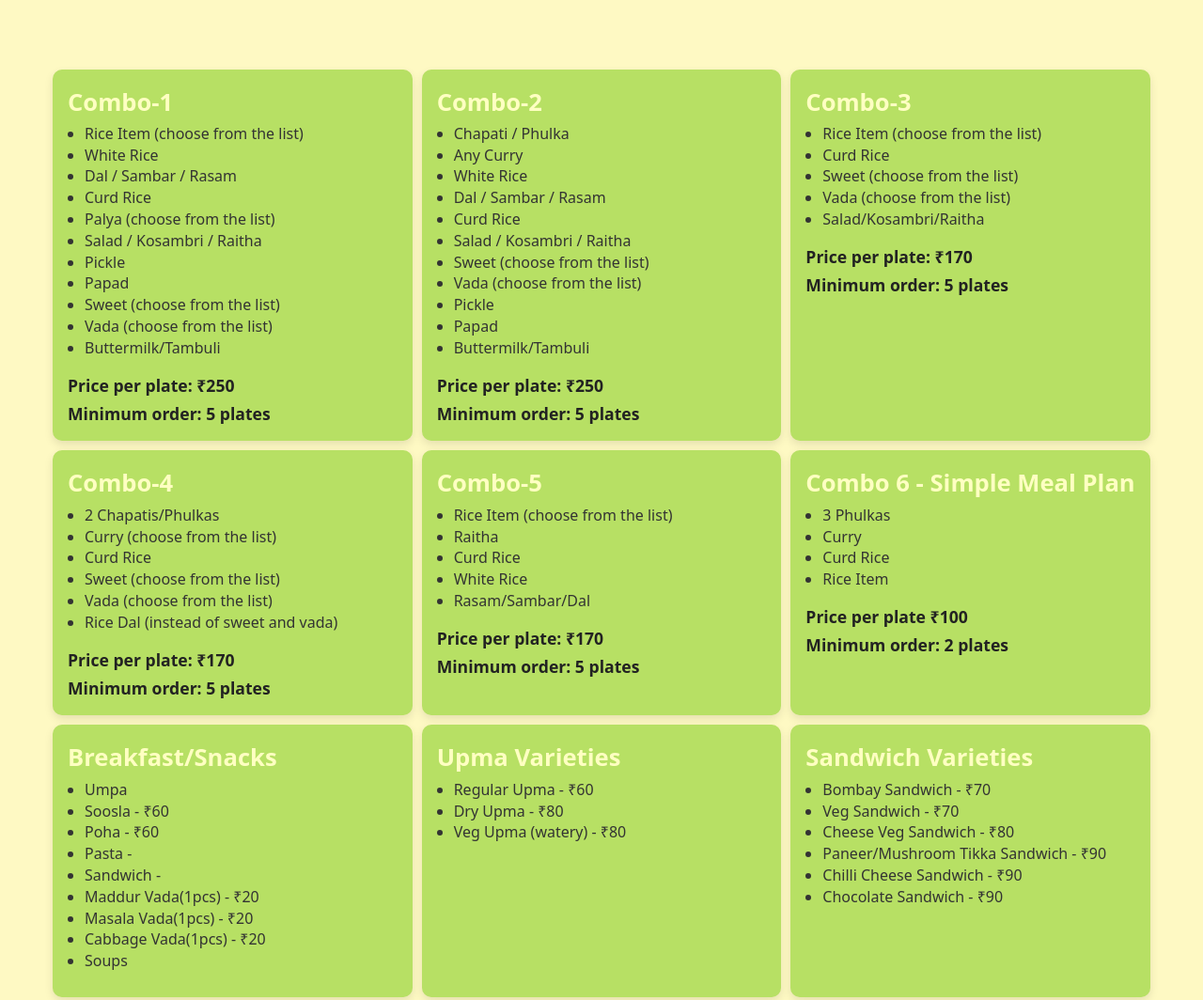
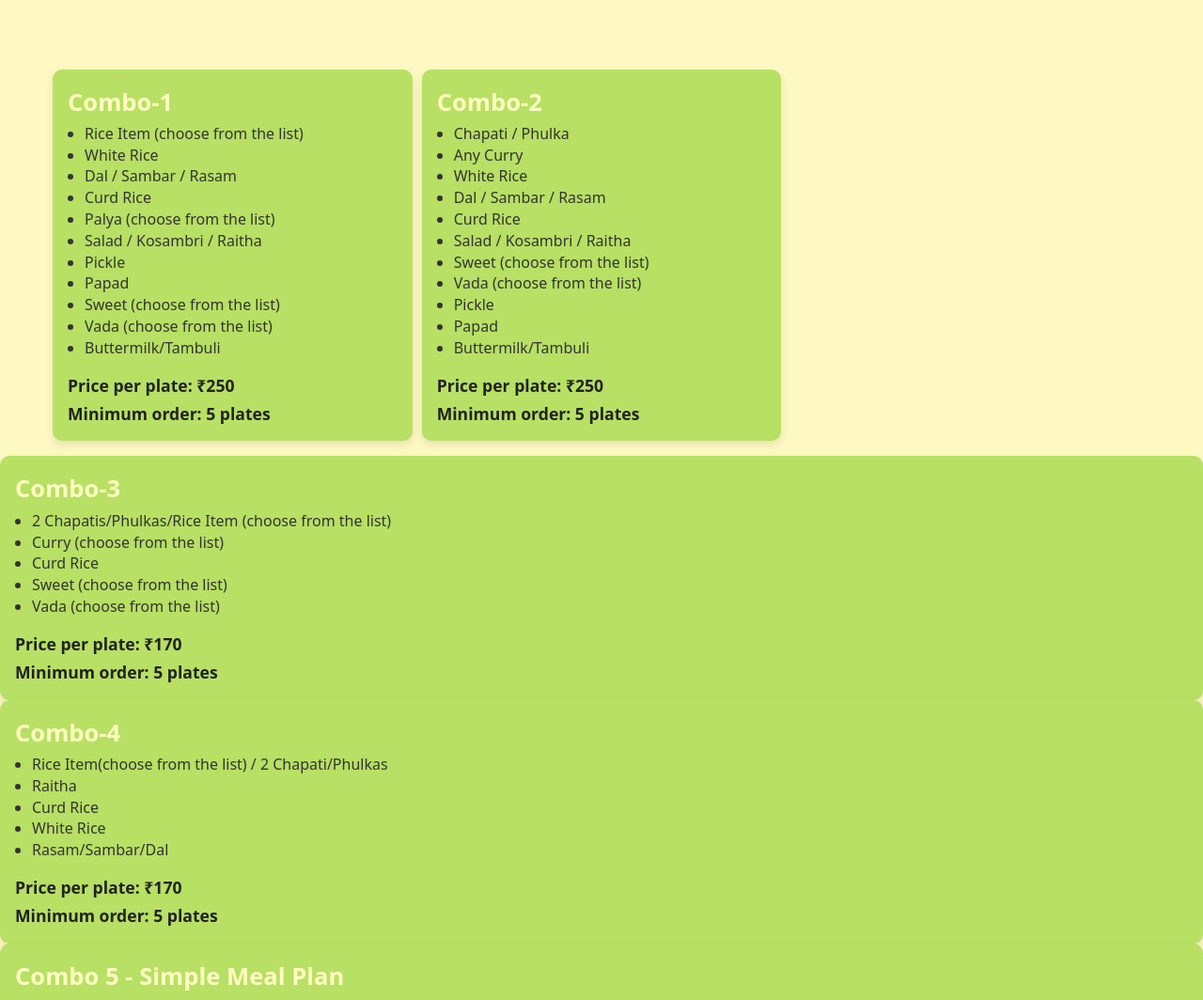
Before and after one commit to Krishna7777777/sattva-web, a plain HTML site: page index.html in a window 1280 px wide. Shown: the part 740-1804 px from the top of the page at 94% size. Drawn offline with nearby package versions, Linux system fonts and the light colour scheme.

Commit message:
Update index.html

```diff
--- a/index.html
+++ b/index.html
@@ -137,14 +137,15 @@
   <p class="price">Price per plate: ₹250</p>
   <p class="min-order">Minimum order: 5 plates</p>
 </div>
+  </div>
   <div class="combo-card">
   <h2>Combo-3</h2>
   <ul class="combo-items">
-    <li>Rice Item (choose from the list)</li>
+    <li>2 Chapatis/Phulkas/Rice Item (choose from the list)</li>
+    <li>Curry (choose from the list)</li>
     <li>Curd Rice</li>
     <li>Sweet (choose from the list)</li>
     <li>Vada (choose from the list)</li>
-    <li>Salad/Kosambri/Raitha</li>
   </ul>
     <p class="price">Price per plate: ₹170</p>
     <p class="min-order">Minimum order: 5 plates</p>
@@ -152,20 +153,7 @@
   <div class="combo-card">
   <h2>Combo-4</h2>
   <ul class="combo-items">
-    <li>2 Chapatis/Phulkas</li>
-    <li>Curry (choose from the list)</li>
-    <li>Curd Rice</li>
-    <li>Sweet (choose from the list)</li>
-    <li>Vada (choose from the list)</li>
-    <li>Rice Dal (instead of sweet and vada)</li>
-  </ul>
-    <p class="price">Price per plate: ₹170</p>
-    <p class="min-order">Minimum order: 5 plates</p>
-  </div>
-  <div class="combo-card">
-  <h2>Combo-5</h2>
-  <ul class="combo-items">
-    <li>Rice Item (choose from the list)</li>
+    <li>Rice Item(choose from the list) / 2 Chapati/Phulkas</li>
     <li>Raitha</li>
     <li>Curd Rice</li>
     <li>White Rice</li>
@@ -175,7 +163,7 @@
   <p class="min-order">Minimum order: 5 plates</p>
   </div>
   <div class="combo-card">
-  <h2>Combo 6 - Simple Meal Plan</h2>
+  <h2>Combo 5 - Simple Meal Plan</h2>
   <ul class="combo-items">
     <li>3 Phulkas</li>
     <li>Curry</li>
```
